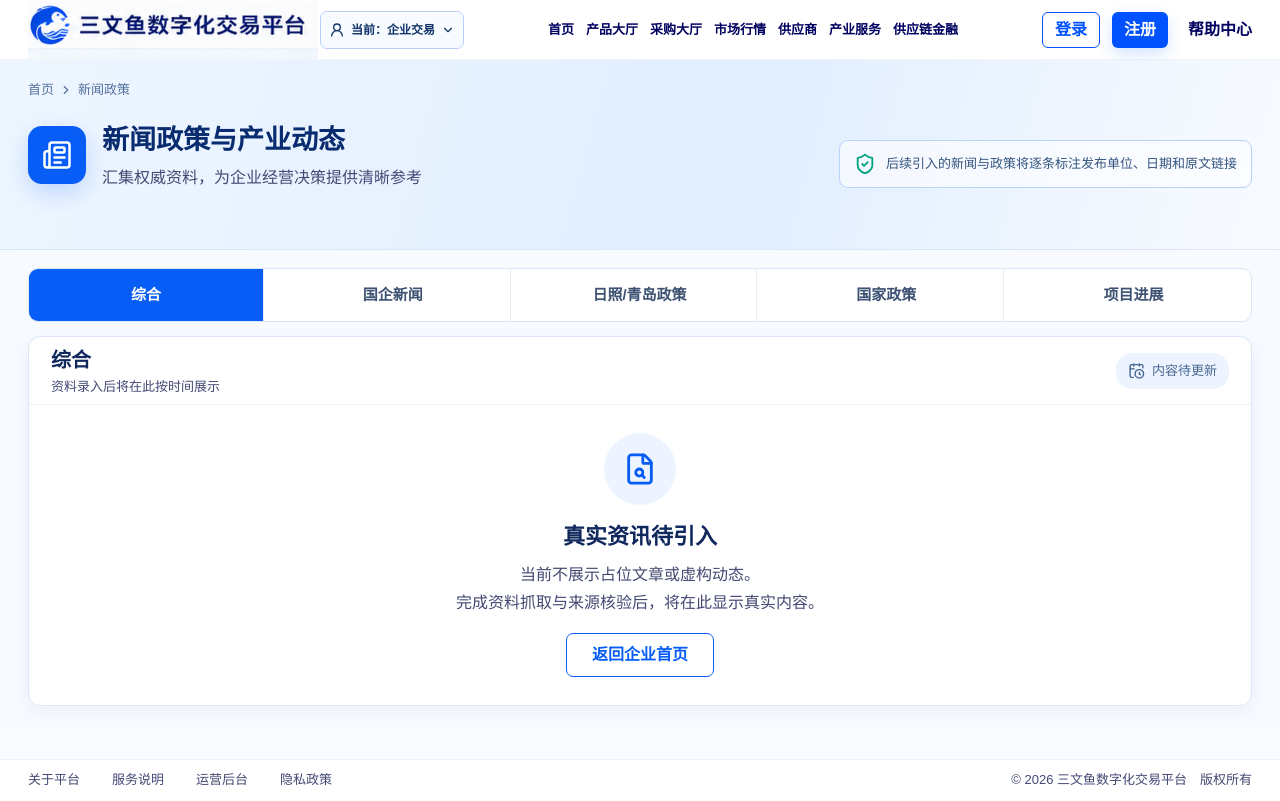
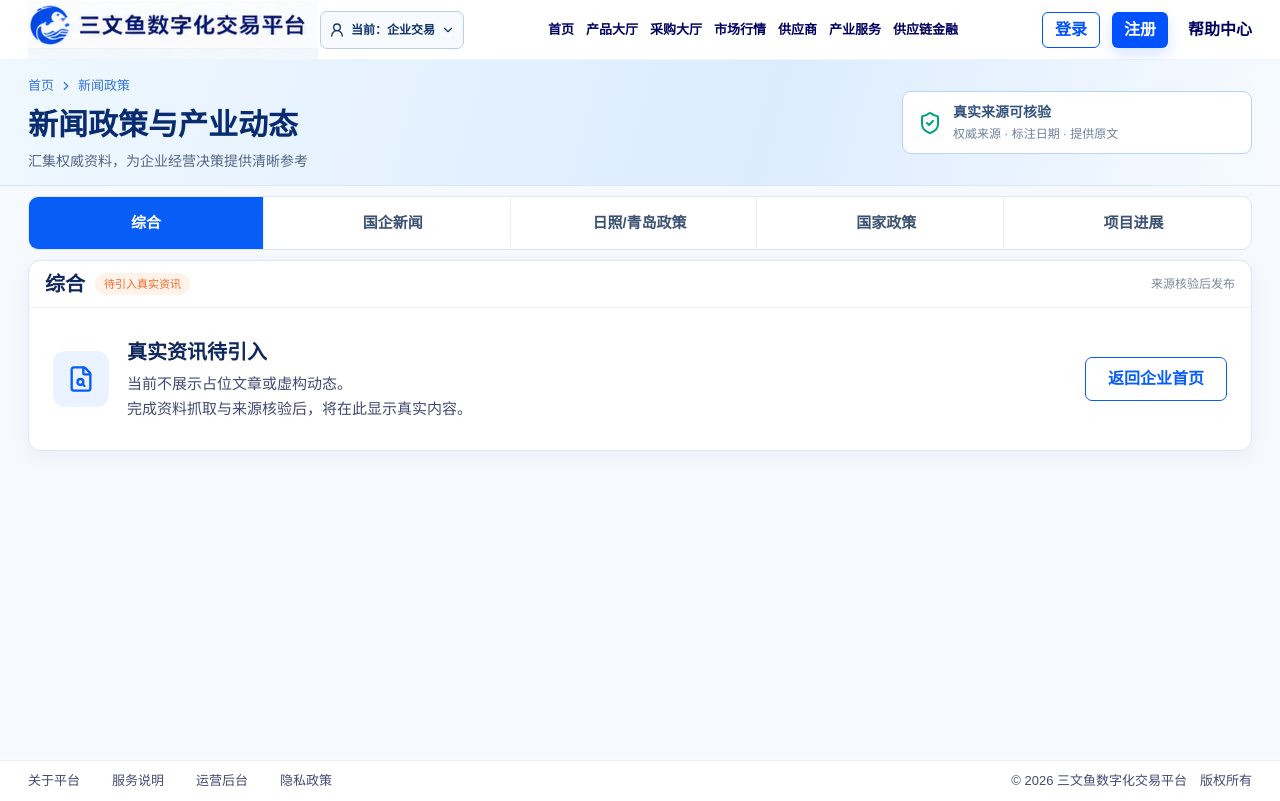
Before and after one commit to peterloulh-tech/SanWenYuB2B, a React (Vite) app: page /news in a window 1280 px wide. Built offline with nearby package versions, Linux system fonts and the light colour scheme.

Commit message:
style: align news center with enterprise halls

```diff
--- a/src/pages/NewsCenterPage.jsx
+++ b/src/pages/NewsCenterPage.jsx
@@ -1,5 +1,5 @@
 import { useState } from 'react'
-import { CalendarClock, ChevronRight, FileSearch, Newspaper, ShieldCheck } from 'lucide-react'
+import { ChevronRight, FileSearch, ShieldCheck } from 'lucide-react'
 import { Link } from 'react-router-dom'
 import { filterNewsItems, newsCategories } from '../data/newsCenter'
 import '../styles/news-center.css'
@@ -11,13 +11,9 @@ export default function NewsCenterPage() {
 
   return <main className="news-center-page">
     <section className="news-center-hero">
-      <div className="page-container">
-        <p className="news-breadcrumb"><Link to="/">首页</Link><ChevronRight />新闻政策</p>
-        <div>
-          <span className="news-hero-icon"><Newspaper /></span>
-          <div><h1>新闻政策与产业动态</h1><p>汇集权威资料，为企业经营决策提供清晰参考</p></div>
-        </div>
-        <aside><ShieldCheck />后续引入的新闻与政策将逐条标注发布单位、日期和原文链接</aside>
+      <div className="page-container news-center-hero-inner">
+        <div><p className="news-breadcrumb"><Link to="/">首页</Link><ChevronRight />新闻政策</p><h1>新闻政策与产业动态</h1><p>汇集权威资料，为企业经营决策提供清晰参考</p></div>
+        <aside><ShieldCheck /><span><b>真实来源可核验</b><small>权威来源 · 标注日期 · 提供原文</small></span></aside>
       </div>
     </section>
 
@@ -34,8 +30,8 @@ export default function NewsCenterPage() {
 
       <section className="news-list-shell">
         <header>
-          <div><h2>{activeName}</h2><p>资料录入后将在此按时间展示</p></div>
-          <span><CalendarClock />内容待更新</span>
+          <div><h2>{activeName}</h2><span>待引入真实资讯</span></div>
+          <p>来源核验后发布</p>
         </header>
         {items.length > 0 ? <div className="news-card-list">
           {items.map(item => <article key={item.id}>
@@ -46,8 +42,7 @@ export default function NewsCenterPage() {
           </article>)}
         </div> : <div className="news-empty-state">
           <span><FileSearch /></span>
-          <h2>真实资讯待引入</h2>
-          <p>当前不展示占位文章或虚构动态。<br />完成资料抓取与来源核验后，将在此显示真实内容。</p>
+          <div><h2>真实资讯待引入</h2><p>当前不展示占位文章或虚构动态。<br />完成资料抓取与来源核验后，将在此显示真实内容。</p></div>
           <Link to="/">返回企业首页</Link>
         </div>}
       </section>
```
Also changed, not shown: src/styles/news-center.css, 1 other file (tests, documents, lock files or other folders).
